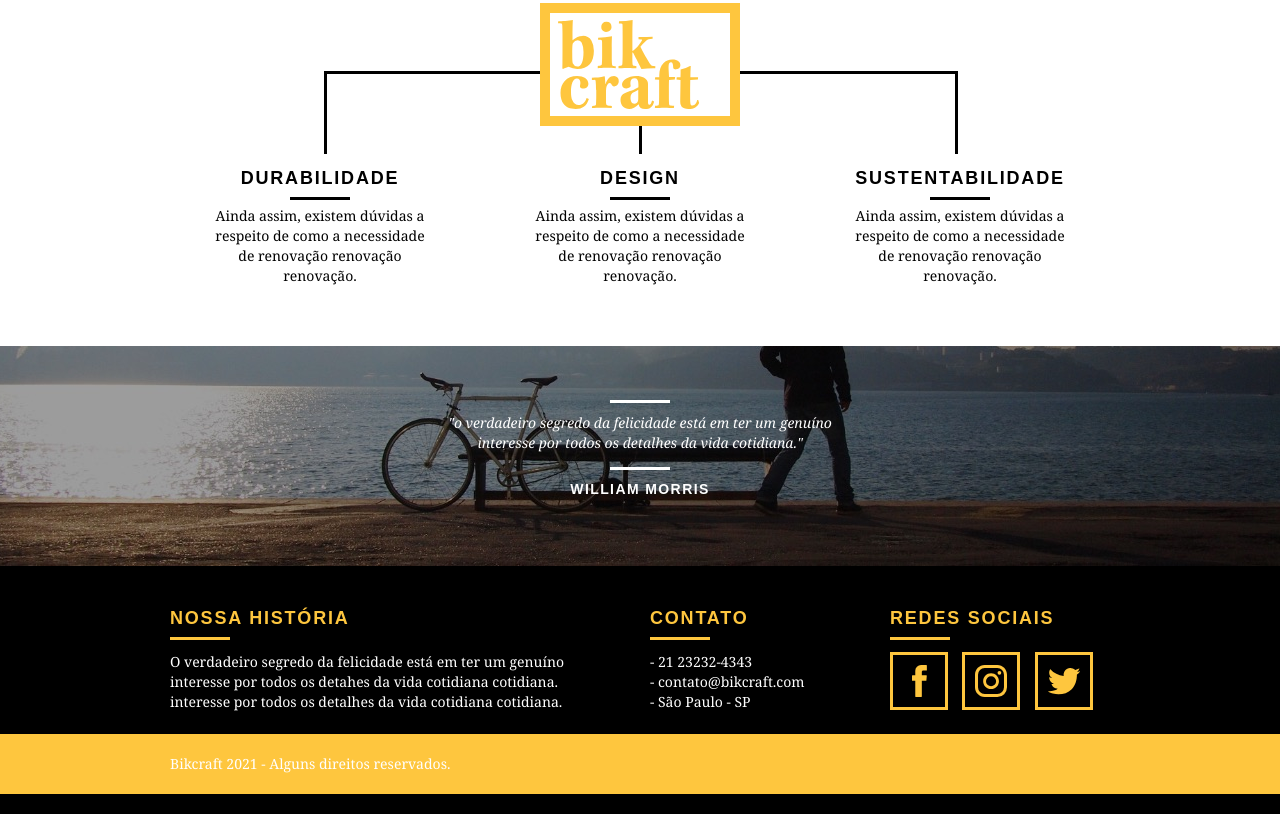
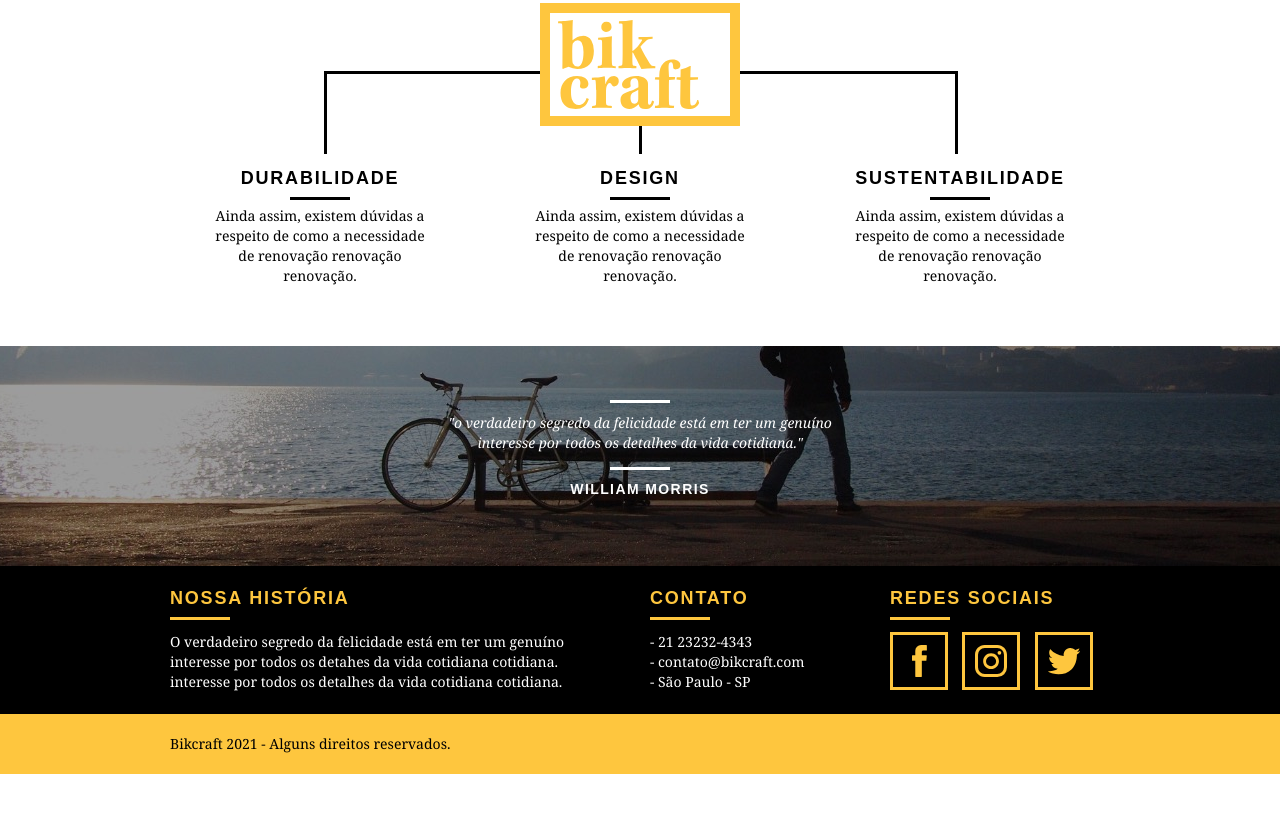
Before and after one commit to Lucas-HMSC/bikcraft, a plain HTML site: page sobre.html in a window 1280 px wide. Shown: the part 1037-1851 px from the top of the page. After the commit the page ends 1811 px from the top, so only its background shows below. Drawn offline with Linux system fonts and the light colour scheme.

Commit message:
Update sobre.html

```diff
--- a/sobre.html
+++ b/sobre.html
@@ -85,7 +85,7 @@
 		</blockquote>
 	</section>
 
-	<footer class='footer'>
+	<footer>
 		<div class='footer'>
 			<div class='container'>
 
```
